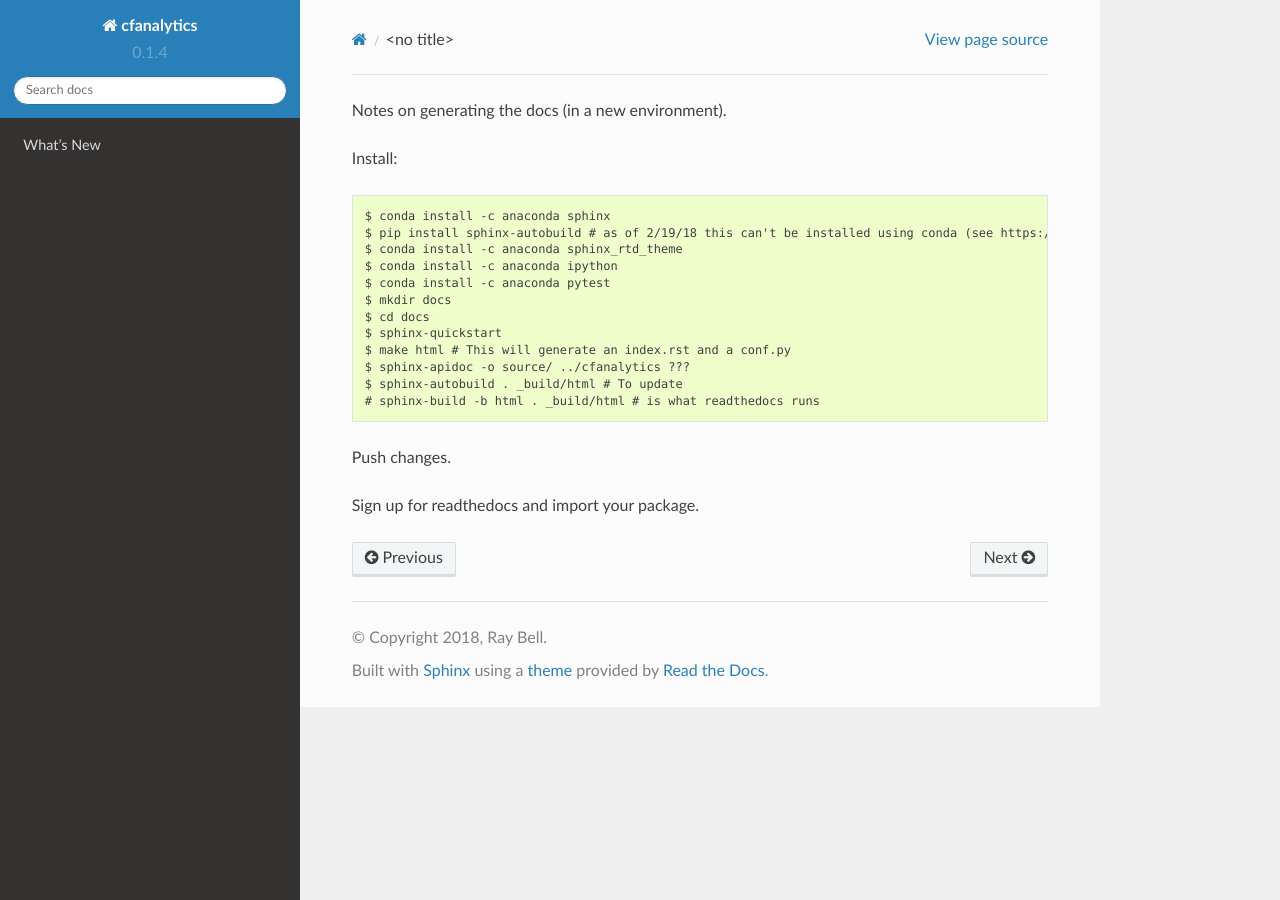
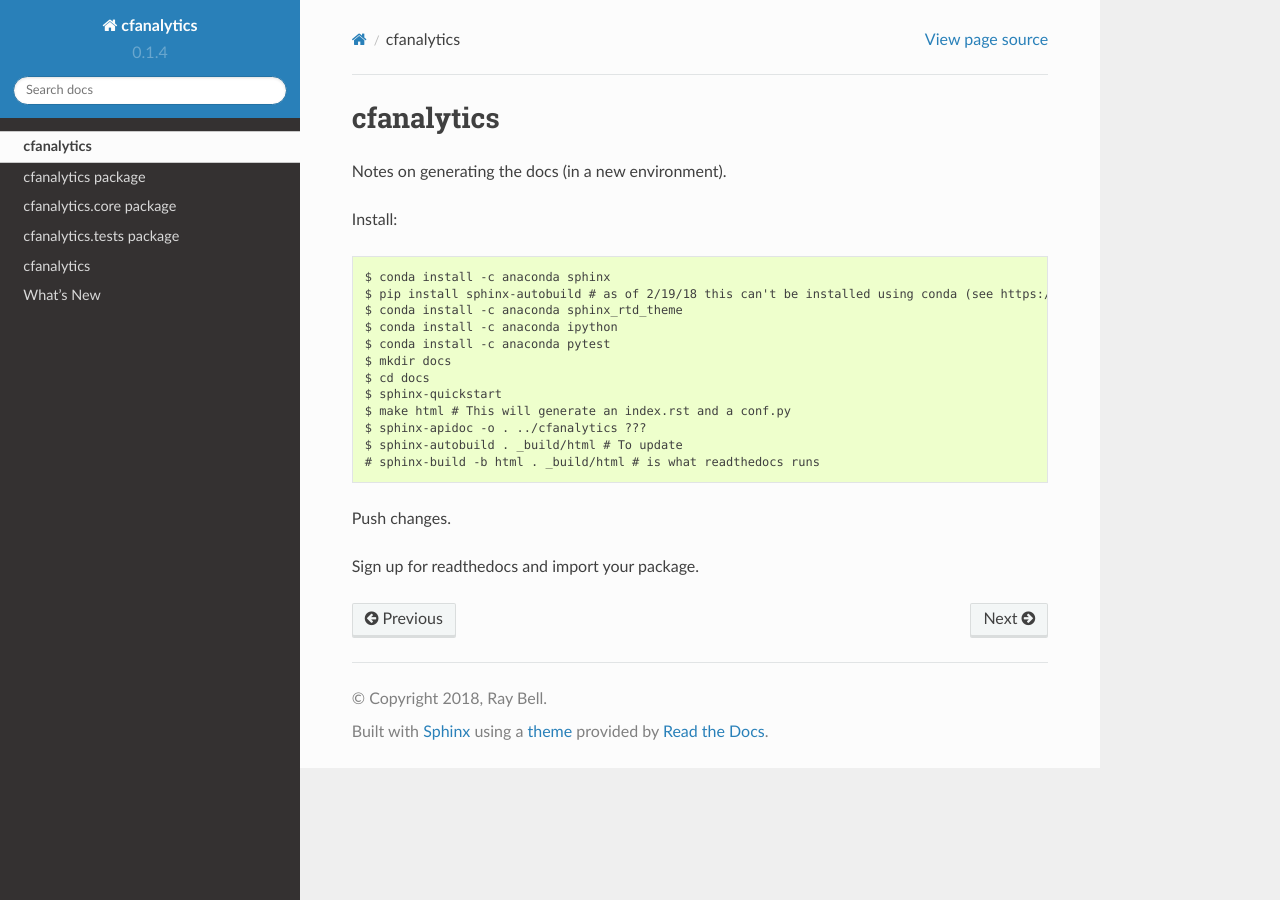
Before and after one commit to raybellwaves/cfanalytics, a Sphinx documentation site: the page built from docs/README.rst, in a window 1280 px wide. Built offline with Sphinx 7.4.7 and the Read the Docs theme 2.0.0, drawn with Linux system fonts in a browser that asks for light colours.

```diff
--- a/README.rst
+++ b/README.rst
@@ -26,7 +26,7 @@ As good practice I recommend installing in a new enviroment:
 .. parsed-literal::
 
     $ conda create -n cfa python=3.6
-    $ source activate cfa
+    $ conda activate cfa
     $ conda install -c conda-forge cfanalytics
 
 You can type ``source deactivate`` when finished. You can also check which environments you have created by typing ``conda info --envs``.
--- a/docs/README.rst
+++ b/docs/README.rst
@@ -1,3 +1,6 @@
+cfanalytics
+-----------
+
 Notes on generating the docs (in a new environment).
 
 Install:
@@ -13,7 +16,7 @@ Install:
     $ cd docs
     $ sphinx-quickstart
     $ make html # This will generate an index.rst and a conf.py
-    $ sphinx-apidoc -o source/ ../cfanalytics ???
+    $ sphinx-apidoc -o . ../cfanalytics ???
     $ sphinx-autobuild . _build/html # To update
     # sphinx-build -b html . _build/html # is what readthedocs runs
 
--- a/docs/conf.py
+++ b/docs/conf.py
@@ -32,12 +32,12 @@ import cfanalytics
 # extensions coming with Sphinx (named 'sphinx.ext.*') or your custom
 # ones.
 extensions = ['sphinx.ext.autodoc',
-    'sphinx.ext.intersphinx',
-    'sphinx.ext.mathjax',
-    'sphinx.ext.viewcode',
-    'IPython.sphinxext.ipython_directive',
-    'IPython.sphinxext.ipython_console_highlighting',
-    ]
+              'sphinx.ext.autosummary',
+              'sphinx.ext.intersphinx',
+              'sphinx.ext.mathjax',
+              'sphinx.ext.viewcode',
+              'IPython.sphinxext.ipython_directive',
+              'IPython.sphinxext.ipython_console_highlighting']
 
 autosummary_generate = True
 
```
Also changed, not shown: docs/cfanalytics.core.rst (renamed from docs/source/cfanalytics.core.rst), docs/cfanalytics.rst (renamed from docs/source/cfanalytics.rst), docs/cfanalytics.tests.rst (renamed from docs/source/cfanalytics.tests.rst), docs/modules.rst (renamed from docs/source/modules.rst).
